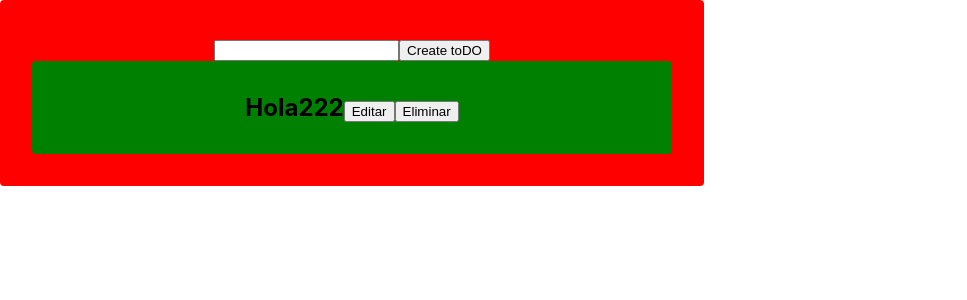
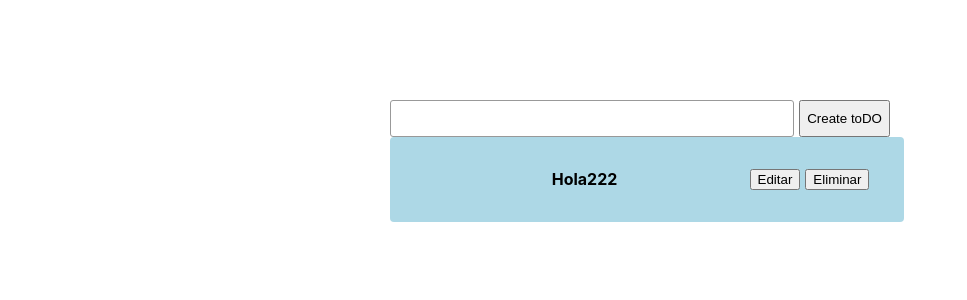
Before and after one commit to AlexMamani85/10-proyectos-react, a React (Create React App) app in the folder todo-app/: page / in a window 1280 px wide. Both pictures are taken after a click on the input "Create toDO". Shown: the top 300 px of the page, without its empty margins (0-967 px from the left). Built offline with nearby package versions, Linux system fonts and the light colour scheme.

Commit message:
CHORE: styled

```diff
--- a/todo-app/src/components/todo.js
+++ b/todo-app/src/components/todo.js
@@ -1,4 +1,23 @@
 import React, { useState } from 'react';
+import styled from '@emotion/styled'
+
+const TodoStyled = styled.div`
+    display: flex;
+    flex-direction: row;
+    flex-wrap: wrap-reverse;
+    justify-content: space-around;
+    align-items: stretch;
+    align-content: stretch;
+    color: black;
+    &:hover {
+    color: red;
+    }
+`
+const Title = styled.span`
+
+    width: 320px;
+`
+
 
 export default function Todo({item, onUpdateFromTodoApp, onDelete}) {
     const [isEdit,setIsEdit] = useState(false)
@@ -29,11 +48,14 @@ export default function Todo({item, onUpdateFromTodoApp, onDelete}) {
 
     function TodoElement() {
         return (
-            <div>
-                {item.title}
-                <button onClick={()=>setIsEdit(true)}>Editar</button>
-                <button onClick={()=>onDelete(item.id)}>Eliminar</button>
-            </div>
+            <TodoStyled>
+                <Title>
+                    {item.title}
+                </Title>
+                    <button onClick={()=>setIsEdit(true)}>Editar</button>
+                    <button onClick={()=>onDelete(item.id)}>Eliminar</button>
+
+            </TodoStyled>
         );
     }
     return (
--- a/todo-app/src/components/todoApp.js
+++ b/todo-app/src/components/todoApp.js
@@ -3,41 +3,51 @@ import React, { useState } from 'react';
 import Todo from './todo'
 
 const Container = styled.div`
-  padding: 32px;
-  background-color: red;
-  text-align: center;
-  font-size: 24px;
-  border-radius: 4px;
-  color: black;
-  font-weight: bold;
-  width: 50%;
+  width: 500px;
+  margin: 100px auto;
+  display: flex;
+  flex-direction: column;
   &:hover {
-    color: white;
+    background-color: gray;
   }
 `
 
 const TodosContainer = styled.div`
   padding: 32px;
-  background-color: green;
+  background-color: lightblue;
   text-align: center;
-  font-size: 24px;
+  font-size: 16px;
   border-radius: 4px;
-  color: black;
+  color: gray;
   font-weight: bold;
   width: 90%;
   &:hover {
-    color: white;
+    color: black;
   }
 `
 
 const Form = styled.form`
-
+  display: flex;
+  gap: 5px;
 `
 
 const Input = styled.input`
+
 type: ${({ type }) => type};
 value: ${({value}) => value};
 `
+
+const InputText = styled.input`
+  flex-grow: 1;
+  width: 100%;
+  padding: 10px;
+  border-radius: 3px;
+  border: solid 1px #999;
+  type: ${({ type }) => type};
+  value: ${({value}) => value};
+`
+
+
 
 function TodoApp() {
 
@@ -80,13 +90,12 @@ function TodoApp() {
 
     return ( <Container>
       <Form>
-        <Input onChange={handleChange}
+        <InputText onChange={handleChange}
             value={title} />
         <Input
           onClick={handleSubmit}
           type="submit"
           value="Create toDO"/>
-        {title}
       </Form>
 
       <TodosContainer>
```
